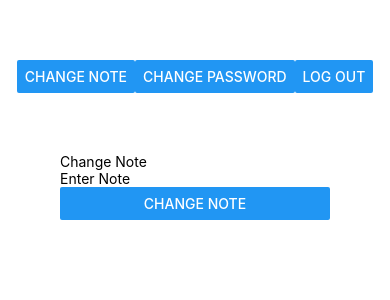
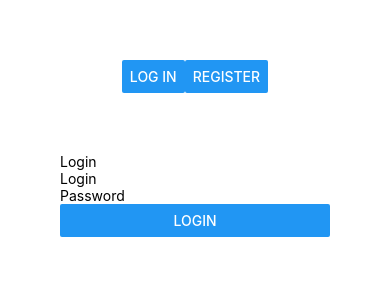
Before and after one commit to Abrafaks/mobilki-rn-app-1, a React Native app: screen / in a window 390 px wide. Shown: the top 300 px of the page. Built offline with nearby package versions, Linux system fonts and the light colour scheme.

Commit message:
Idk what changed

```diff
--- a/src/Components/Auth/Login.js
+++ b/src/Components/Auth/Login.js
@@ -14,7 +14,7 @@ const Login = (props) => {
 
     try {
       const loginResponse = await axios.post(
-        "http://192.168.1.88:3000/auth/login",
+        "http://150.254.68.251:3000/auth/login",
         {},
         {
           auth: {
--- a/src/Components/Auth/Register.js
+++ b/src/Components/Auth/Register.js
@@ -14,12 +14,12 @@ const Register = (props) => {
 
     try {
       const registerResponse = await axios.post(
-        "http://192.168.1.88:3000/user/",
+        "http://150.254.68.251:3000/user/",
         user
       );
       if (registerResponse.status === 201) {
         const loginResponse = await axios.post(
-          "http://192.168.1.88:3000/auth/login",
+          "http://150.254.68.251:3000/auth/login",
           {},
           {
             auth: {
--- a/src/Components/AuthorizedContent/ChangeNote.js
+++ b/src/Components/AuthorizedContent/ChangeNote.js
@@ -13,7 +13,7 @@ const ChangeNote = (props) => {
   const ChangeNoteHandler = async (user) => {
     try {
       const changePassword = await axios.put(
-        "http://192.168.1.88:3000/user/",
+        "http://150.254.68.251:3000/user/",
         {
           note: user.note,
         },
--- a/src/Components/AuthorizedContent/ChangePassword.js
+++ b/src/Components/AuthorizedContent/ChangePassword.js
@@ -15,7 +15,7 @@ const ChangePassword = (props) => {
         return;
       }
       const changePassword = await axios.put(
-        "http://192.168.1.88:3000/user/",
+        "http://150.254.68.251:3000/user/",
         {
           password: user.newPassword,
         },
--- a/src/Index.js
+++ b/src/Index.js
@@ -7,7 +7,7 @@ import AuthorizedPage from "./Components/AuthorizedContent/AuthorizedPage";
 const Index = (props) => {
   return (
     <View style={styles.container}>
-      <Navigation loginButtonHandler registerButtonHandler />
+      <Navigation />
 
       <AuthPage />
       <AuthorizedPage />
--- a/src/UI/ChangeNoteForm.js
+++ b/src/UI/ChangeNoteForm.js
@@ -6,11 +6,11 @@ const ChangeNoteForm = (props) => {
   const [note, setNote] = useState(null);
 
   const noteChangeHandler = (input) => {
-    setNote(input.trim());
+    setNote(input);
   };
 
   const onPressHandler = async () => {
-    if (!note) {
+    if (!note.trim()) {
       console.log("set error please enter all values");
       return;
     }
--- a/store/toggle.slice.js
+++ b/store/toggle.slice.js
@@ -2,8 +2,8 @@ import { createSlice } from "@reduxjs/toolkit";
 
 const initialState = {
   register: false,
-  login: false,
-  changeNote: true,
+  login: true,
+  changeNote: false,
   changePassword: false,
 };
 
```
